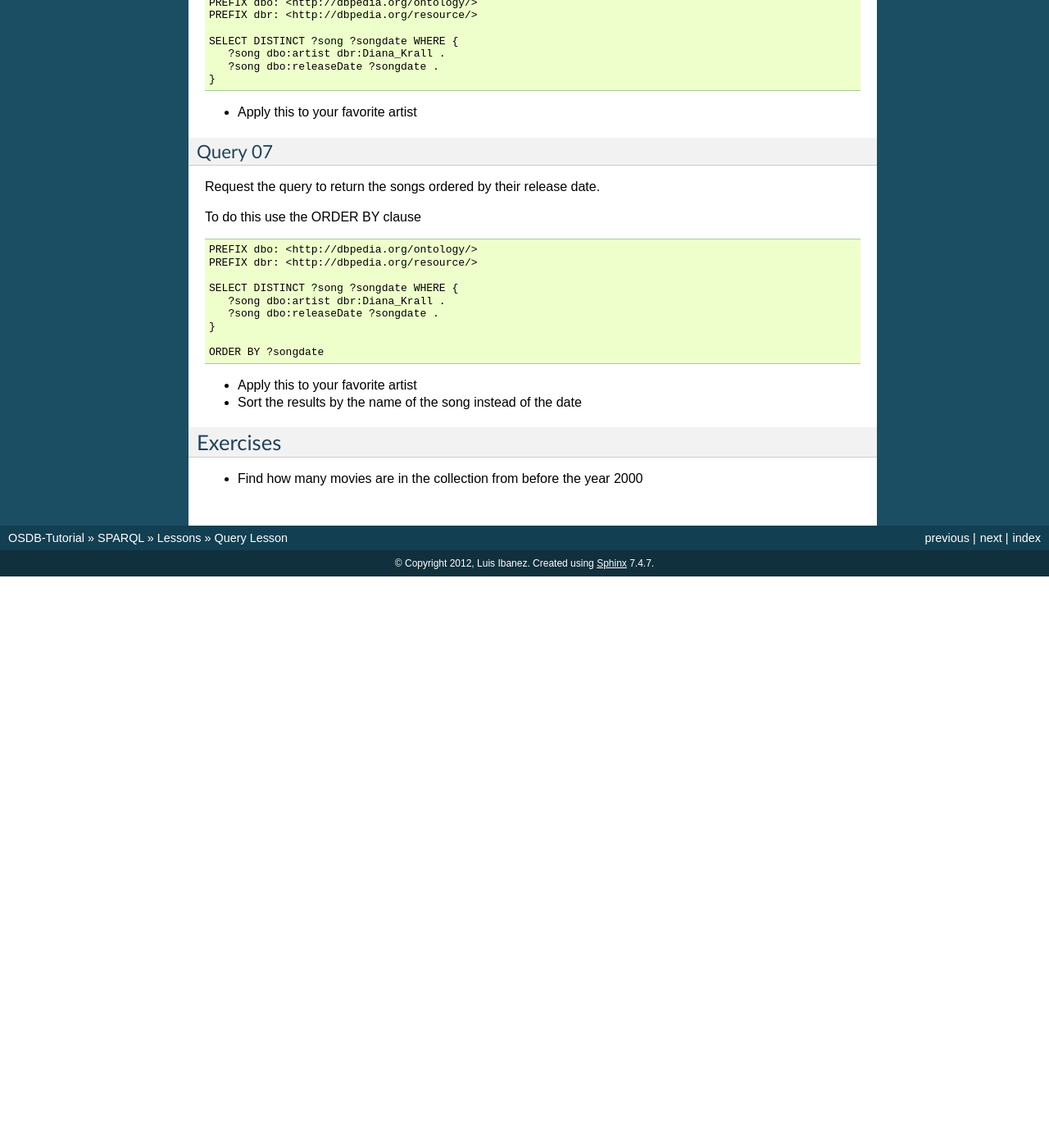
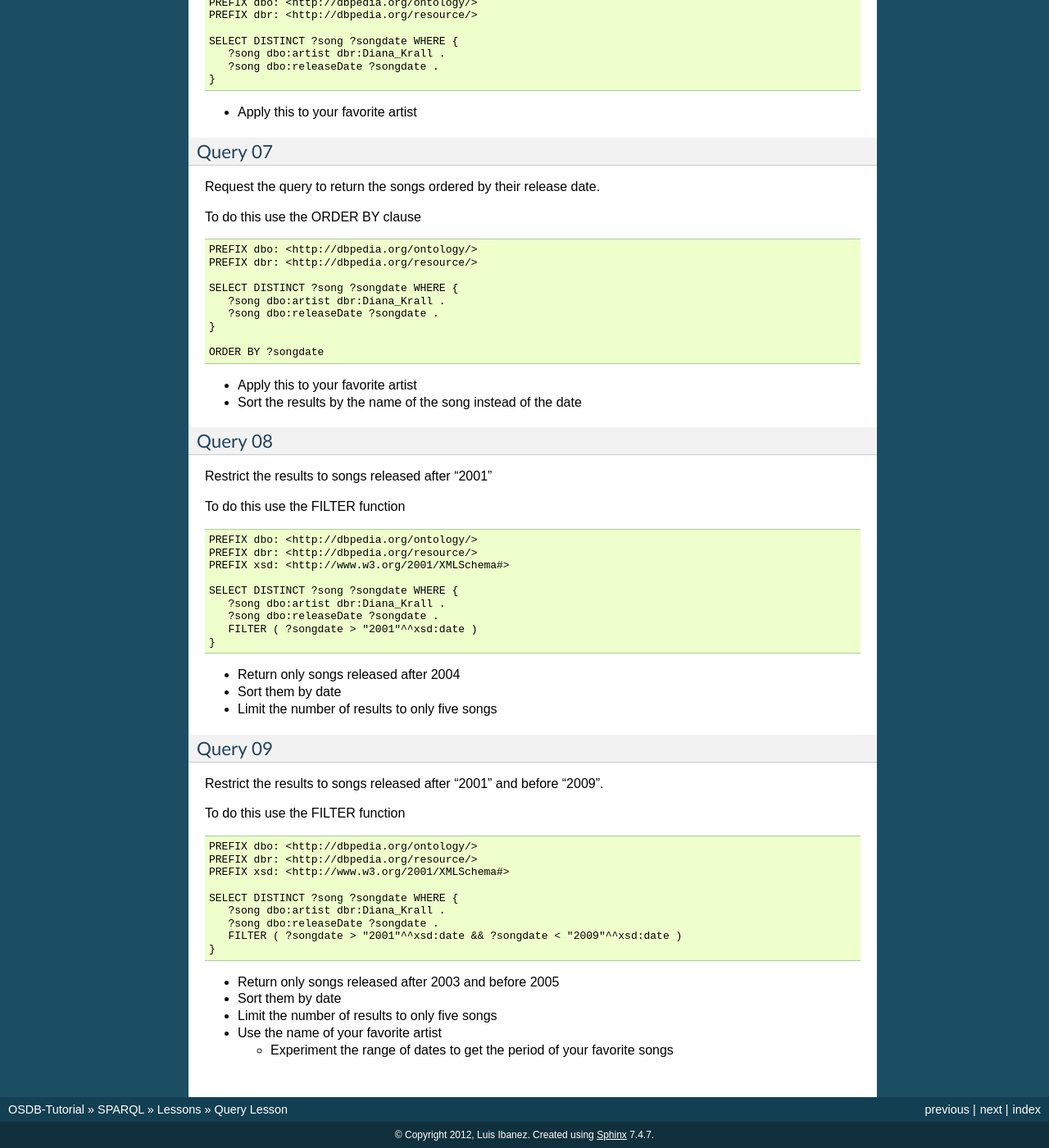
Before and after one commit to luisibanez/open-source-databases-tutorial, a Sphinx documentation site: the page built from source/SPARQL/LessonQuery.rst, in a window 1280 px wide and 1400 px high, scrolled down 2632 px. Shown: the whole window at 82% size. Built offline with Sphinx 7.4.7, drawn with Linux system fonts in a browser that asks for light colours; before the commit the page ends 3335 px from its top, so only the background shows below that; some of the changed text lies outside the part shown.

Commit message:
Added queries FILTERing by date.

```diff
--- a/source/SPARQL/LessonQuery.rst
+++ b/source/SPARQL/LessonQuery.rst
@@ -205,11 +205,60 @@ To do this use the ORDER BY clause
 * Apply this to your favorite artist
 * Sort the results by the name of the song instead of the date
 
+Query 08
+~~~~~~~~
+
+Restrict the results to songs released after "2001"
+
+To do this use the FILTER function
+
+::
+
+  PREFIX dbo: <http://dbpedia.org/ontology/>
+  PREFIX dbr: <http://dbpedia.org/resource/>
+  PREFIX xsd: <http://www.w3.org/2001/XMLSchema#>
+
+  SELECT DISTINCT ?song ?songdate WHERE {
+     ?song dbo:artist dbr:Diana_Krall .
+     ?song dbo:releaseDate ?songdate .
+     FILTER ( ?songdate > "2001"^^xsd:date )
+  }
 
 
-Exercises
----------
+* Return only songs released after 2004
+* Sort them by date
+* Limit the number of results to only five songs
 
-* Find how many movies are in the collection from before the year 2000
+
+Query 09
+~~~~~~~~
+
+Restrict the results to songs released after "2001" and before "2009".
+
+To do this use the FILTER function
+
+::
+
+  PREFIX dbo: <http://dbpedia.org/ontology/>
+  PREFIX dbr: <http://dbpedia.org/resource/>
+  PREFIX xsd: <http://www.w3.org/2001/XMLSchema#>
+
+  SELECT DISTINCT ?song ?songdate WHERE {
+     ?song dbo:artist dbr:Diana_Krall .
+     ?song dbo:releaseDate ?songdate .
+     FILTER ( ?songdate > "2001"^^xsd:date && ?songdate < "2009"^^xsd:date )
+  }
+
+
+* Return only songs released after 2003 and before 2005
+* Sort them by date
+* Limit the number of results to only five songs
+* Use the name of your favorite artist
+
+  * Experiment the range of dates to get the period of your favorite songs
+
+
+
+
 
 .. _Virtuoso SPARQL Query Editor: http://dbpedia.org/sparql
```
